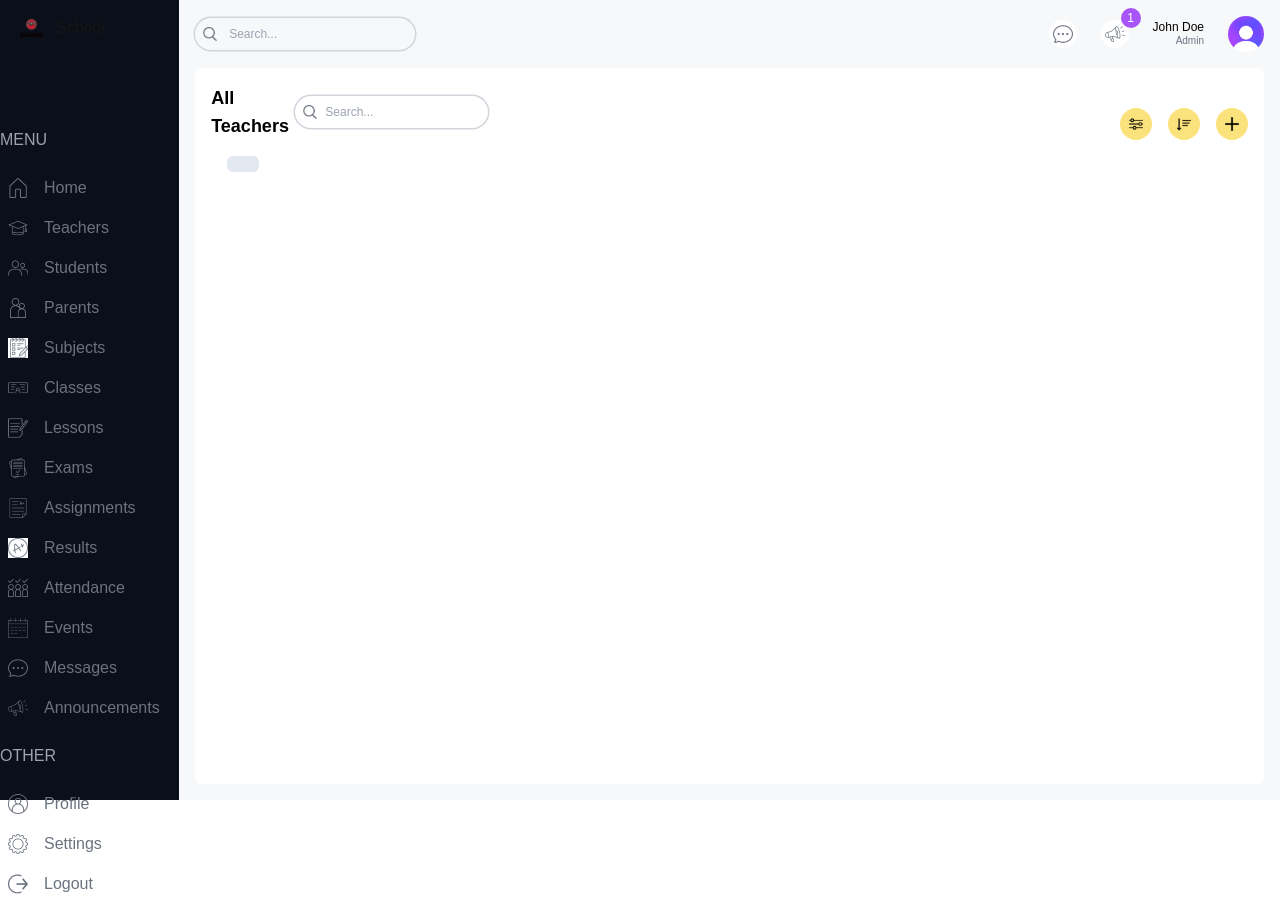
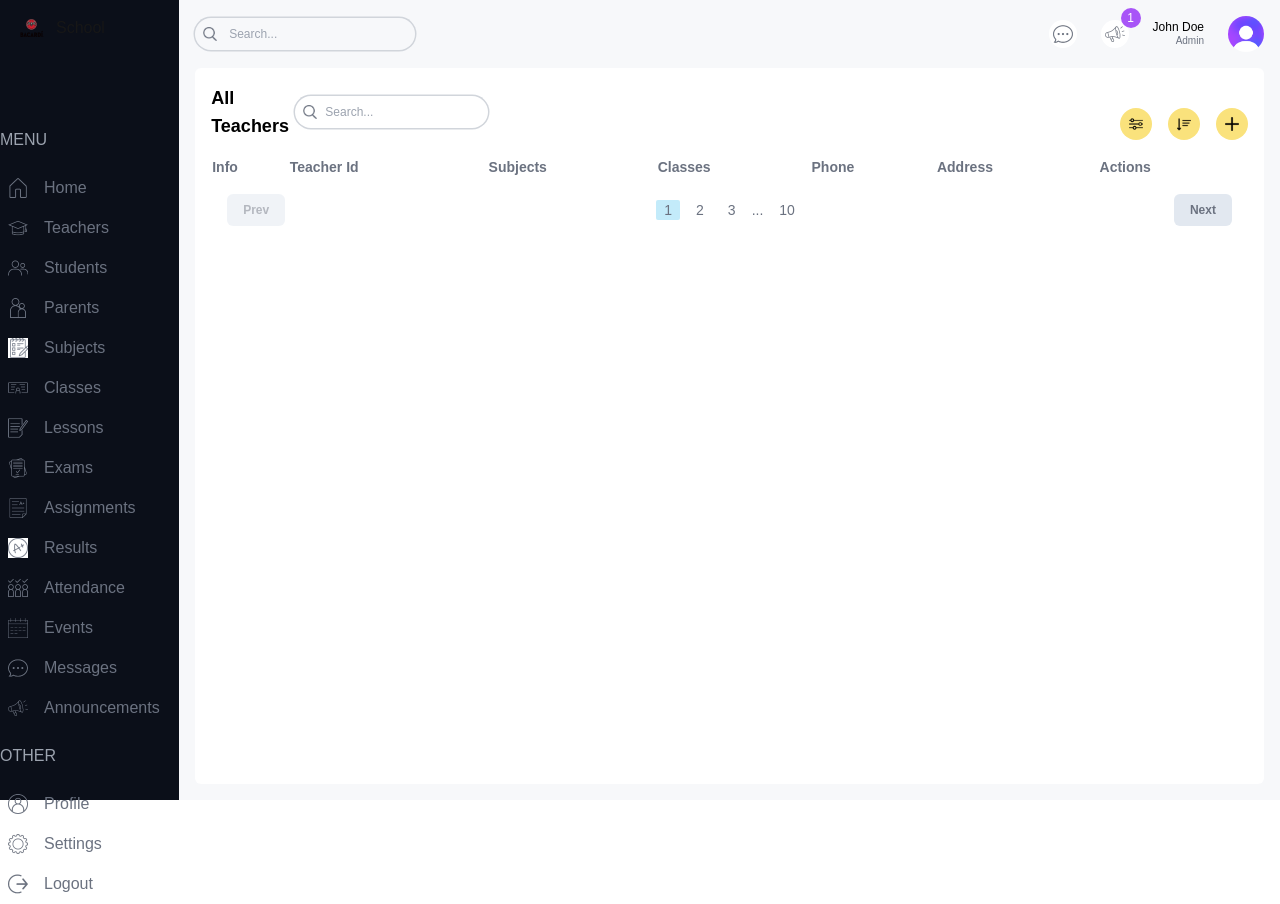
Before and after one commit to Chepkirui091/school-management-system, a Next.js app: page /list/teachers in a window 1280 px wide. Built offline with nearby package versions, Linux system fonts and the light colour scheme.

Commit message:
teacher list

```diff
--- a/src/app/(dashboard)/list/teachers/page.tsx
+++ b/src/app/(dashboard)/list/teachers/page.tsx
@@ -1,8 +1,49 @@
 import TableSearch from "@/components/@page-components/table-search/page";
 import Image from "next/image";
 import Pagination from "@/components/@shared-components/pagination/page";
+import Table from "@/components/@page-components/Table/page";
+
+type Teacher = {
+    id: number;
+    teacherId: string;
+    name: string;
+    photo: string;
+    phone: string;
+    subjects: string[];
+    classes: string[];
+    address: string;
+
+}
+
+const columns = [
+    {
+        header: "Info", accessor: "info"
+    },
+    {
+        header: "Teacher Id", accessor: "teacherId", classname: "hidden md:table-cell "
+    },
+    {
+        header: "Subjects", accessor: "subjects", classname: "hidden md:table-cell "
+    },
+    {
+        header: "Classes", accessor: "classes", classname: "hidden md:table-cell "
+    },
+    {
+        header: "Phone", accessor: "phone", classname: "hidden lg:table-cell "
+    },
+    {
+        header: "Address", accessor: "address", classname: "hidden lg:table-cell "
+    },
+    {
+        header: "Actions", accessor: "actions"
+    }
+]
 
 const TeacherListPage = () => {
+
+    const renderRow = (item:Teacher) => {
+
+    }
     return (
         <div className="text-black bg-white p-4 rounded-md m-4 flex-1 mt-0">
             {/*TOP*/}
@@ -24,9 +65,9 @@ const TeacherListPage = () => {
                 </div>
             </div>
             {/*LIST*/}
-            <div className=""></div>
+            <Table columns = {columns}/>
             {/*PAGINATION*/}
-                <Pagination />
+            <Pagination/>
         </div>
     )
 }
--- /dev/null
+++ b/src/components/@page-components/Table/page.tsx
@@ -0,0 +1,17 @@
+const Table = ({columns,}: { columns: { header: string; accessor: string; classname?: string }[] }) => {
+    return (
+        <>
+            <table className="table w-full mt-4">
+                <thead>
+                <tr className="text-left text-gray-500 text-sm">
+                    {columns.map((col) => (
+                        <th scope="col" key={col.accessor}>{col.header}</th>
+                        ))}
+                </tr>
+                </thead>
+            </table>
+        </>
+    )
+}
+
+export default Table
--- a/src/components/@shared-components/pagination/page.tsx
+++ b/src/components/@shared-components/pagination/page.tsx
@@ -1,7 +1,19 @@
 const Pagination = () => {
     return (
         <div className="p-4 flex items-center justify-between text-gray-500">
-            <button className="py-2 px-4 rounded-md bg-slate-200 text-xs font-semibold disabled:opacity-50"></button>
+            <button disabled
+                    className="py-2 px-4 rounded-md bg-slate-200 text-xs font-semibold disabled:opacity-50 disabled:cursor-not-allowed">Prev
+            </button>
+            <div className="flex items-center gap-2 text-sm ">
+                <button className="px-2 rounded-sm bg-lamaSky">1</button>
+                <button className="px-2 rounded-sm ">2</button>
+                <button className="px-2 rounded-sm ">3</button>
+                ...
+                <button className="px-2 rounded-sm ">10</button>
+            </div>
+            <button
+                className="py-2 px-4 rounded-md bg-slate-200 text-xs font-semibold disabled:opacity-50 disabled:cursor-not-allowed">Next
+            </button>
         </div>
     )
 }
```
